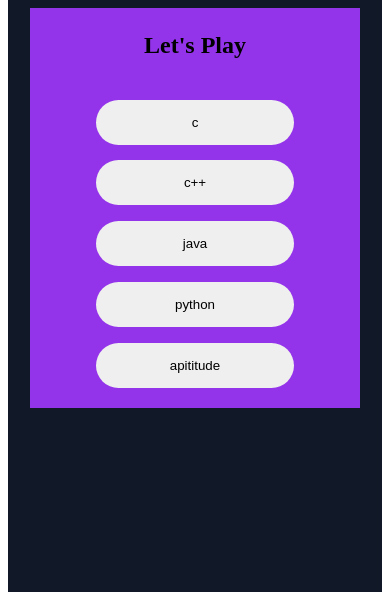
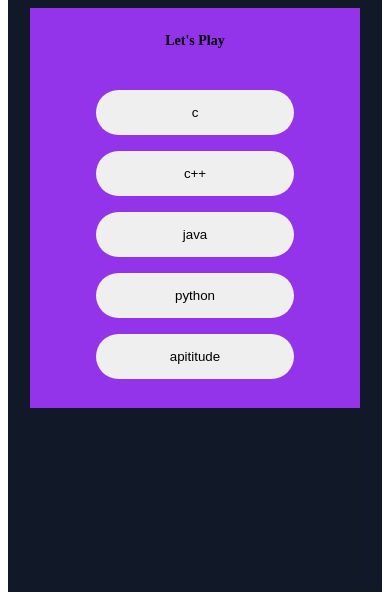
Before and after one commit to haribalji/team10, a plain HTML site: page index.html in a window 390 px wide. Shown: the part 260-860 px from the top of the page. Drawn offline with nearby package versions, Linux system fonts and the light colour scheme.

Commit message:
Update quizcss.css

```diff
--- a/quizcss.css
+++ b/quizcss.css
@@ -289,7 +289,9 @@ tab-size: 4;
 
 
  @media only screen and (max-width: 768px) {
-
+    .questions{
+        font-size: 14px;
+    }
     .container{
         background-color:#9333ea;
         display: flex;
```
